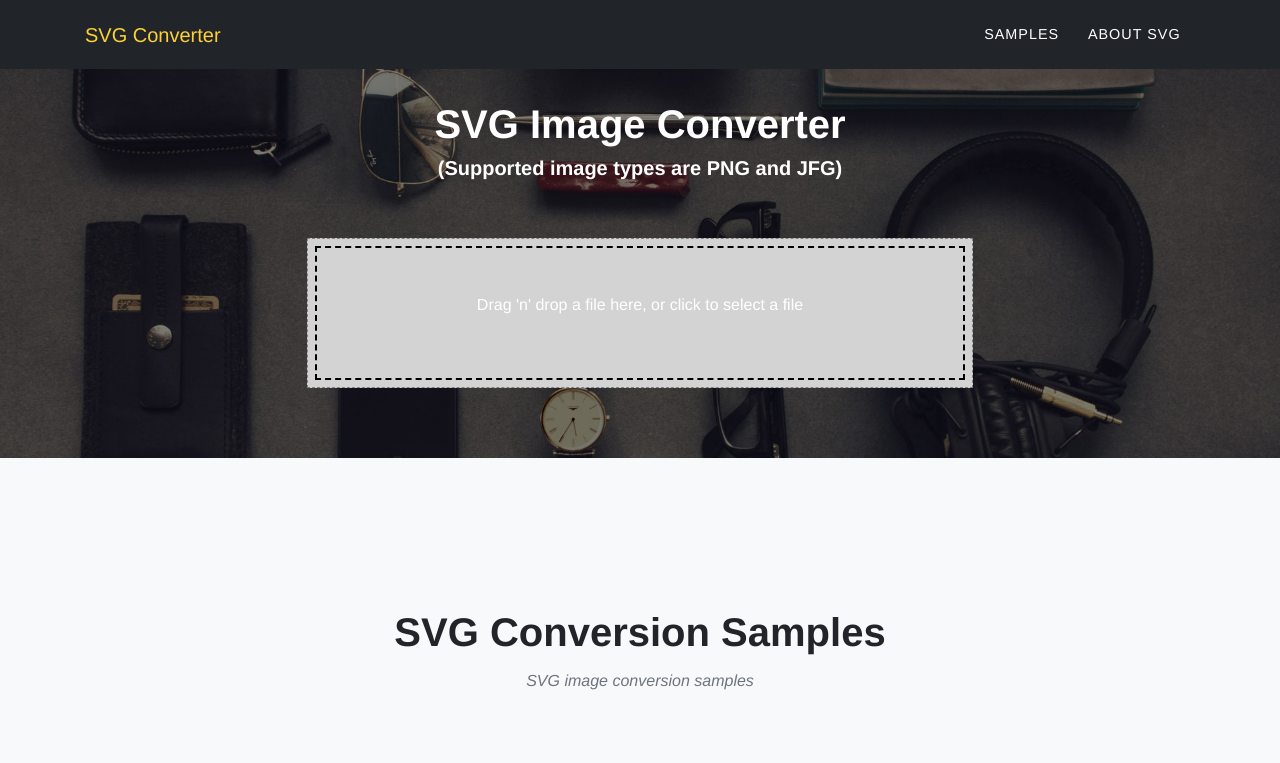
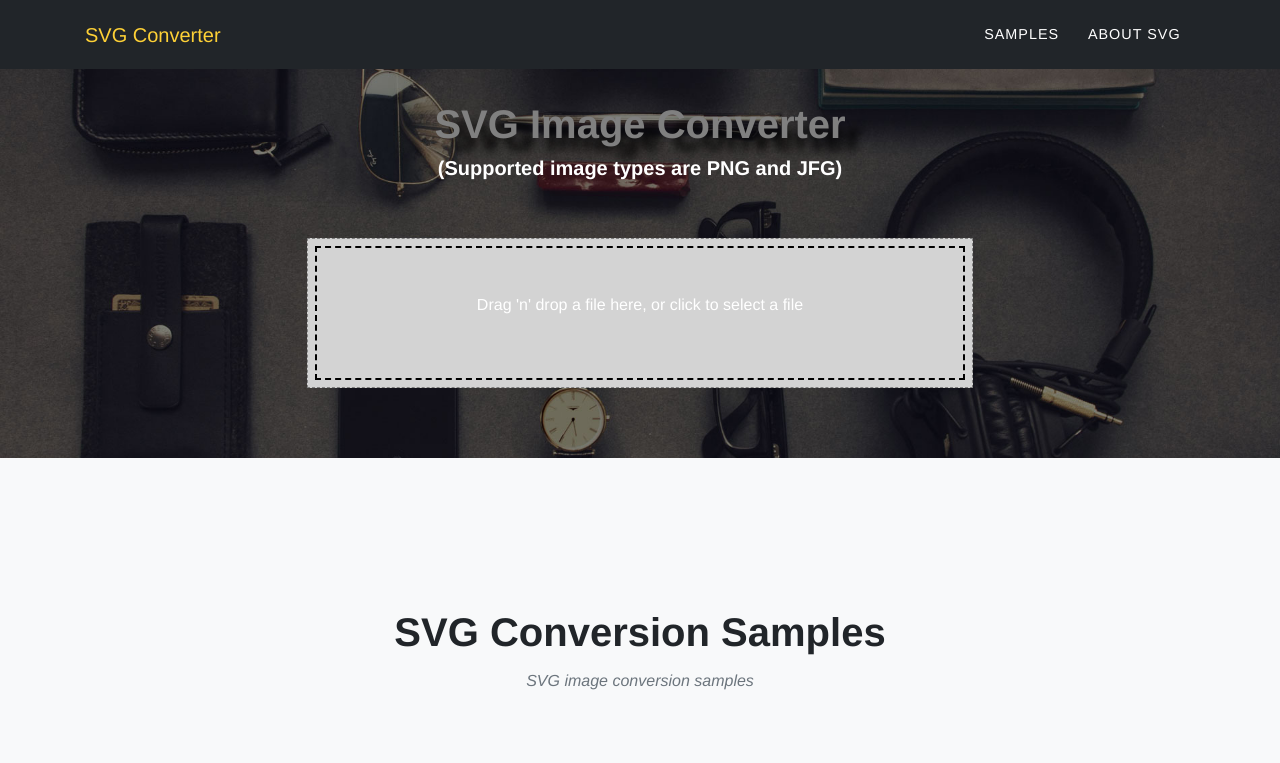
Before and after one commit to nsclass/rust-svg-converter, a React (Create React App) app in the folder react-ui/: page / in a window 1280 px wide. Shown: the top 763 px of the page. Built offline with nearby package versions, Linux system fonts and the light colour scheme.

Commit message:
added a style for title

```diff
--- /dev/null
+++ b/react-ui/src/assets/css/svgtitle.css
@@ -0,0 +1,24 @@
+
+/*@property --p {*/
+/*    syntax: "<number>";*/
+/*    inherit: true;*/
+/*    initial-value: 0;*/
+/*}*/
+
+/*@keyframes spotlight {*/
+/*    from { --p : 0 }*/
+/*    to { --p: 1 }*/
+/*}*/
+
+/*.svg-title-background {*/
+/*    --p: 0.3;*/
+/*    --gradient-center-x: calc(var(--p) * 100%);*/
+/*    background: radial-gradient(circle at var(--gradient-center-x) 20%, white, transparent 50vw) hsl(0 0% 47%);*/
+/*}*/
+
+.svg-title {
+    --p: 0.3;
+    color: hsl(0 0% 50%);
+    --text-shadow-x: calc(var(--p) * -1em + (1 - var(--p)) * 1em);
+    text-shadow: var(--text-shadow-x) .3em .2em black;
+}
--- a/react-ui/src/component/MainView.js
+++ b/react-ui/src/component/MainView.js
@@ -3,18 +3,25 @@ import { useImageDropZone } from "./ImageDropZone"
 import { SVGHistory } from "./SVGHistory"
 import { SVGConvertExamples } from "./SVGConvertExamples"
 import { SVGConverter } from "./SVGConverter"
+import "../assets/css/svgtitle.css"
 
 export const MainView = () => {
   const [filename, fileContent, ImageDropZone] = useImageDropZone()
+
+  const SVGTitle = () => {
+    return <>
+      <div className="svg-title-background">
+        <h1 className="svg-title">SVG Image Converter</h1>
+      </div>
+    </>
+  }
 
   const SVGConverterView = () => {
     return (
       <header className="masthead" id="page-top">
         <div className="container">
           <div className="intro-text">
-            <div>
-              <h1>SVG Image Converter</h1>
-            </div>
+            <SVGTitle />
             <div>
               <h5>(Supported image types are PNG and JFG)</h5>
             </div>
--- a/react-ui/src/component/SVGConvertExamples.js
+++ b/react-ui/src/component/SVGConvertExamples.js
@@ -44,7 +44,7 @@ export const SVGConvertExamples = () => {
           </div>
         </div>
         <SVGSample imageName="SVG logo" originalImage={svgLogoPNG} convertedSvg={svgLogoSVG} />
-        <div className="row"></div>
+        <div className="row"/>
         <SVGSample imageName="Spider" originalImage={spiderJPG} convertedSvg={spiderSVG} />
       </div>
     </section>
```
